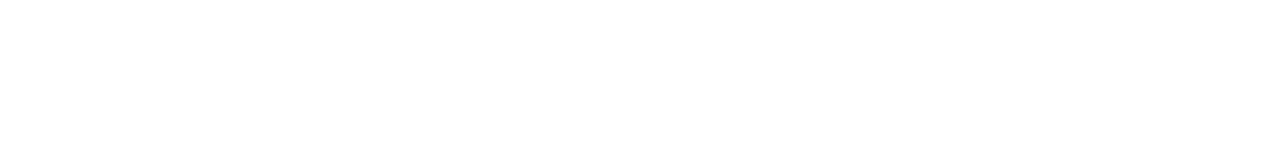
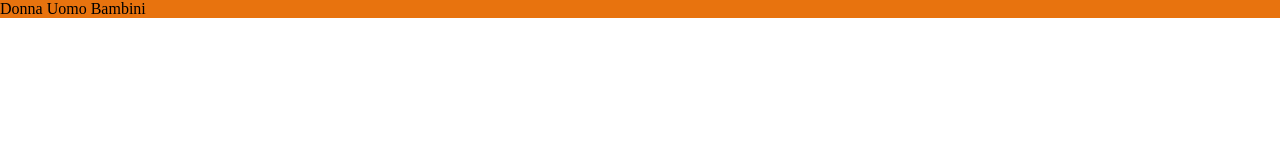
Before and after one commit to FRAALES/html-css-boolando, a plain HTML site: page index.html in a window 1280 px wide. Drawn offline with Linux system fonts and the light colour scheme.

Commit message:
color  header changed

```diff
--- a/css/file.css
+++ b/css/file.css
@@ -7,3 +7,13 @@
 a {
     text-decoration: none;
 }
+
+
+/* Regole header */
+
+
+header{
+    background-color: hsl(27.91deg 88.75% 48.15%);
+    width: 100%;
+    height: 8%;
+}
--- a/index.html
+++ b/index.html
@@ -9,10 +9,6 @@
 </head>
 <body>
 
-
-
-
-
     <!-- Qui inizia l'header -->
     <header>
        <!-- L'header si compone di 3 parti:
@@ -20,6 +16,12 @@
             2) Logo boolando al centro
             3) Le 3 iconcine in alto a destra -->
 
+
+        <div class="DUB">
+            <span>Donna</span>
+            <span>Uomo</span>
+            <span>Bambini</span>
+        </div>
     </header>
 
 
```
